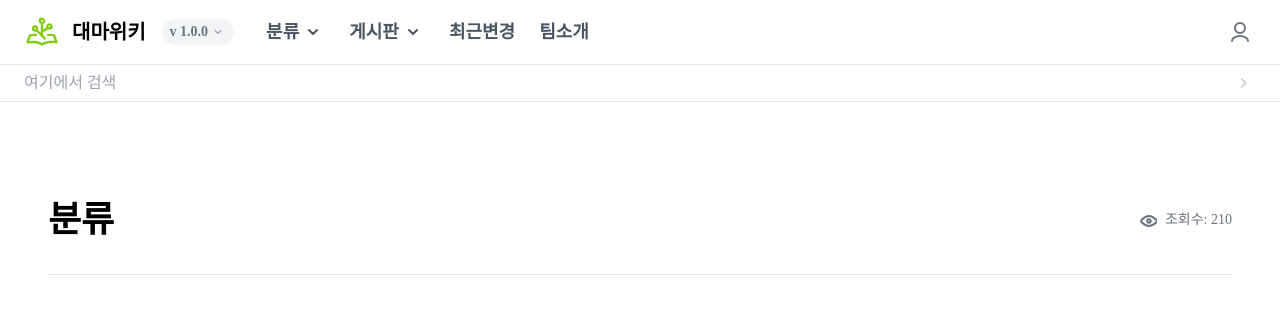
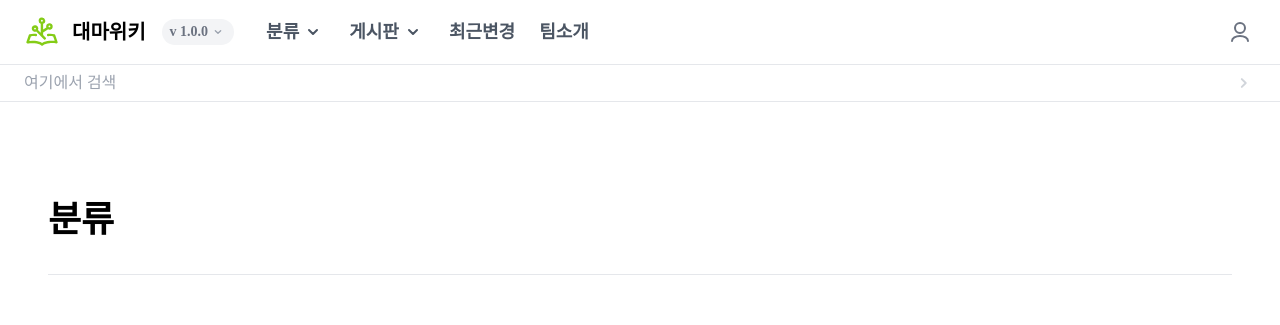
Before and after one commit to Daemawiki/Claudia, a Next.js app: page /division in a window 1280 px wide. Shown: the top 325 px of the page. Built offline with nearby package versions, Linux system fonts and the light colour scheme.

Commit message:
[DMWCOMM-9] Title noShow prop 타입 계약 정리

```diff
--- a/src/app/(with-header)/document/[id]/Title.tsx
+++ b/src/app/(with-header)/document/[id]/Title.tsx
@@ -2,21 +2,25 @@ import React from "react";
 
 interface TitleProps {
   group?: string;
+  details?: string;
   title?: string;
   views?: number;
   noPadding?: boolean;
+  noShow?: boolean;
 }
 
 export const Title = ({
   title = "이태영",
   views = 210,
   noPadding,
+  noShow,
 }: TitleProps) => {
   return (
     <div
       className={`w-full flex justify-between items-center ${noPadding ? "py-8" : "py-12 px-12"} border-b border-gray200`}
     >
       <h1 className="text-bold36 text-black">{title}</h1>
+      {!noShow && (
         <div className="flex items-center gap-2 text-gray500 text-medium14">
           <svg
             width="20"
@@ -42,6 +46,7 @@ export const Title = ({
           </svg>
           <span>조회수: {views}</span>
         </div>
+      )}
     </div>
   );
 };
```
Lines whose indentation alone changed are shown as unchanged.
